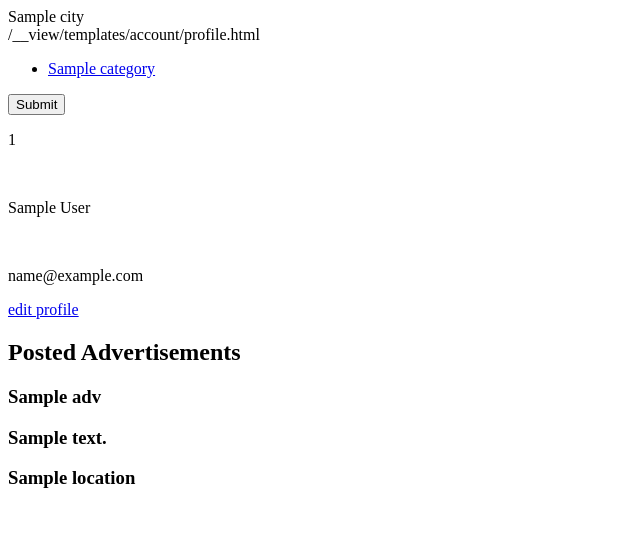
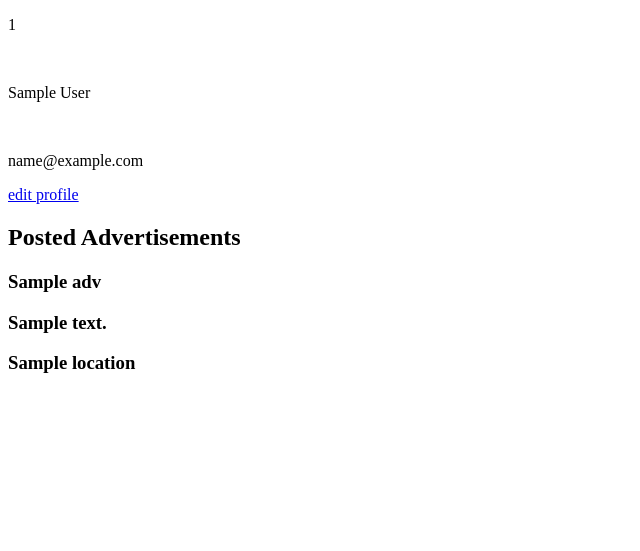
Before and after one commit to jamedadi/Divar, a Django app: template templates/account/profile.html in a window 1280 px wide. Shown: the top 551 px of the page, without its empty margins (0-640 px from the left). Run offline with Django 3.2, Linux system fonts and the light colour scheme; tables that the repository leaves empty hold one stand-in row (Sample ...); the template is opened without the code that fills it: values named after a table or form of the project are taken from there, most other values are stand-ins (such as "Sample title", 1, 10 or a date in 2020).

Commit message:
fix: remove category navbar from profile page

```diff
--- a/templates/account/profile.html
+++ b/templates/account/profile.html
@@ -1,4 +1,4 @@
-{% extends 'base.html' %}
+
 
 <!DOCTYPE html>
 <html lang="en">
```
Also changed, not shown: other parts of templates/account/profile.html (+0 -2 lines).
